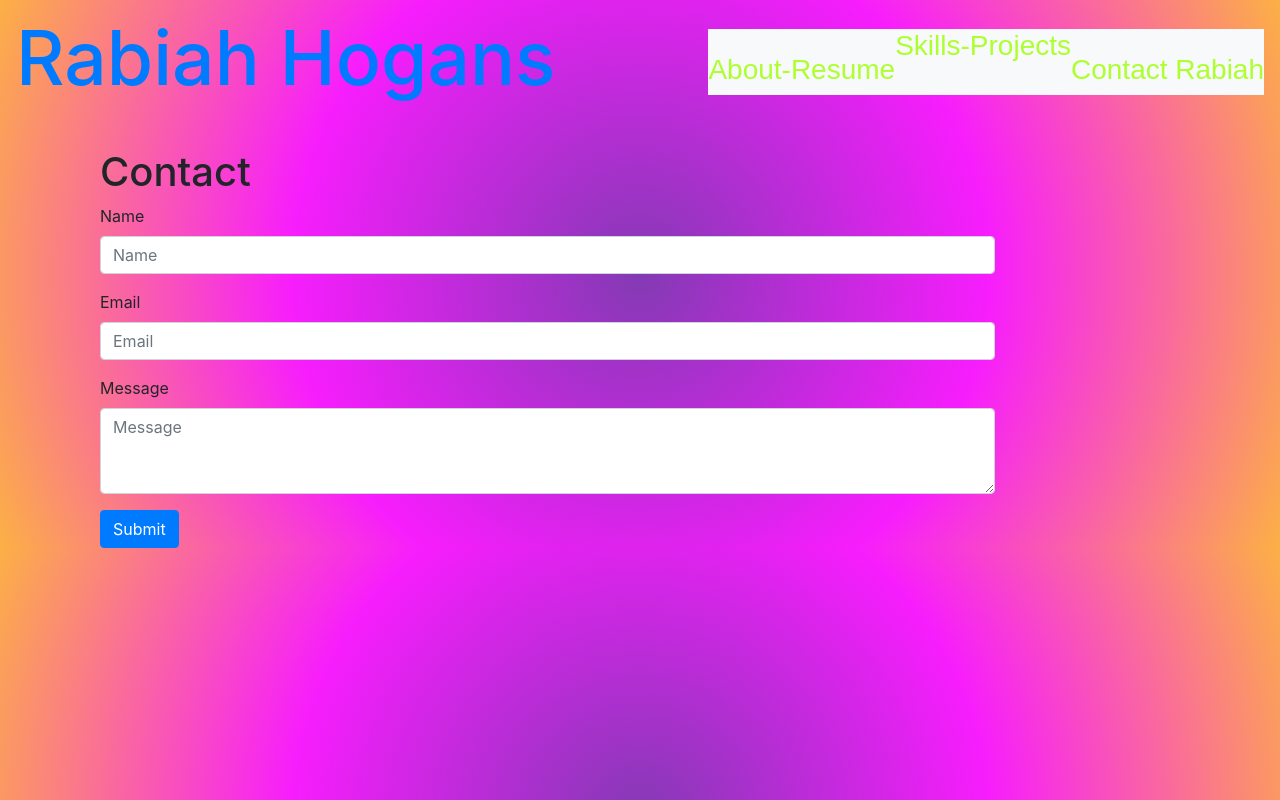
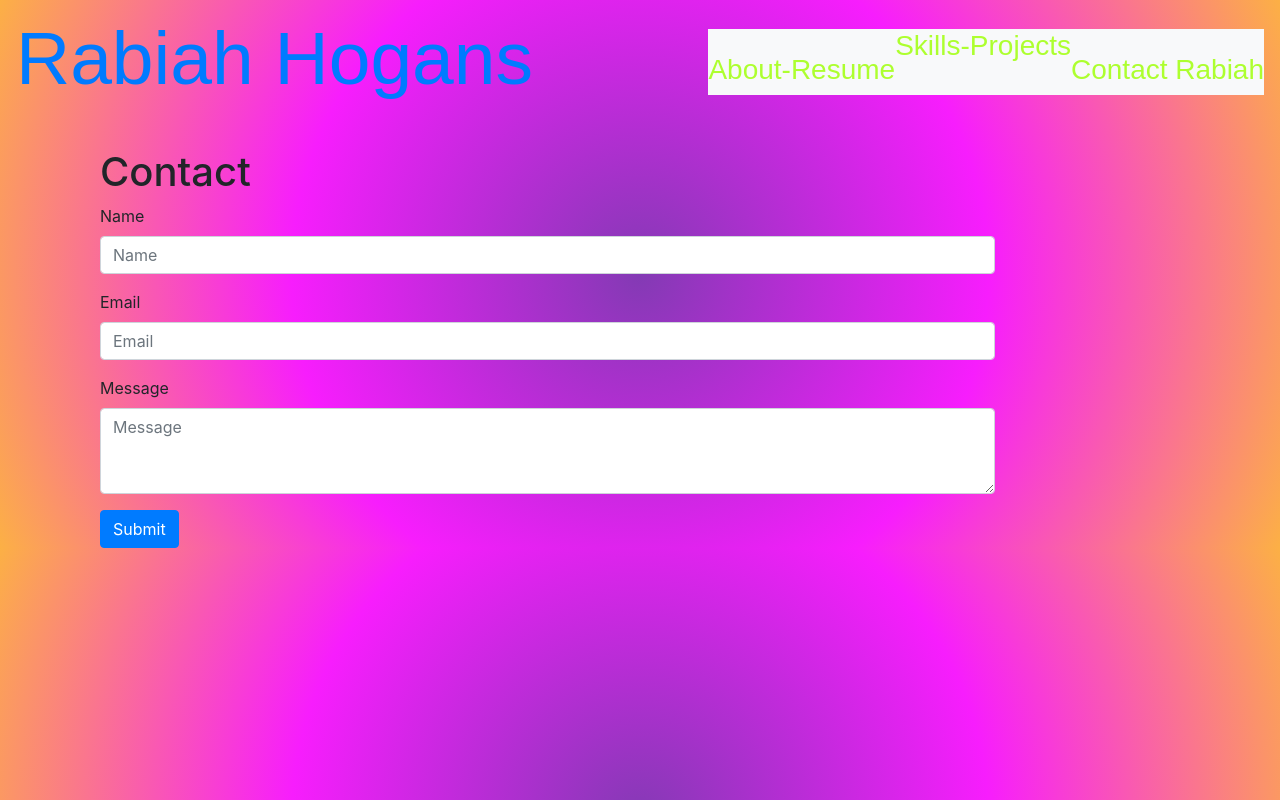
Before and after one commit to rabiahfh/Rabiah-Hogansportfolio, a plain HTML site: page contact.html in a window 1280 px wide. Drawn offline with nearby package versions, Linux system fonts and the light colour scheme.

Commit message:
Add files via upload
"feat: changed font to the h1 tag, class "name" on all 3 pages"

```diff
--- a/style.css
+++ b/style.css
@@ -33,6 +33,8 @@ background: radial-gradient(circle, rgba(131,58,180,1) 0%, rgba(247,29,253,1) 50
       height: 400px;}
    .name{
     font-size: 75px;
+    font-family: Papyrus, Herculanum, Party LET, Curlz MT, Harrington, fantasy;
+
    }
    .nav-link-index{
     font-family: Papyrus, Herculanum, Party LET, Curlz MT, Harrington, fantasy;
```
